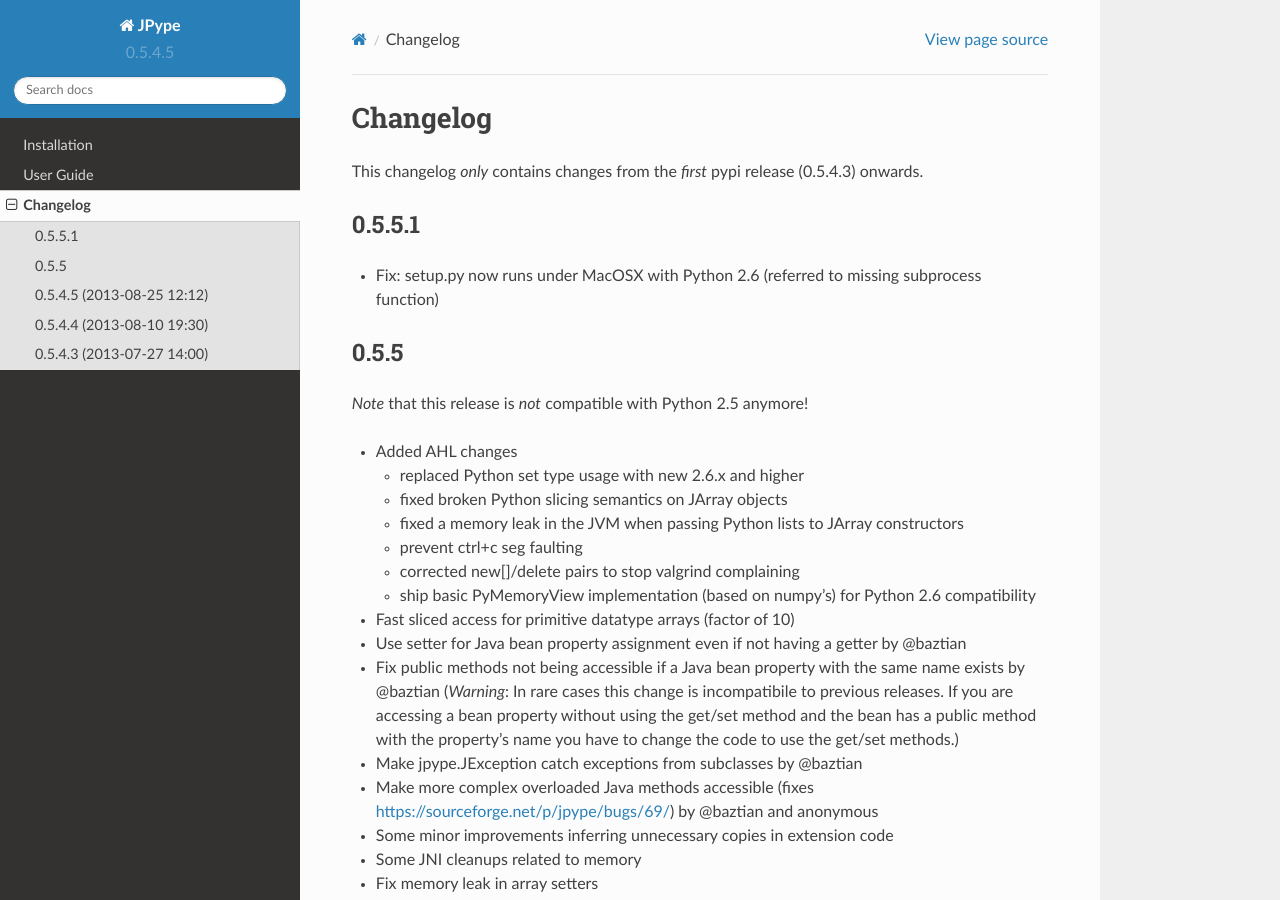
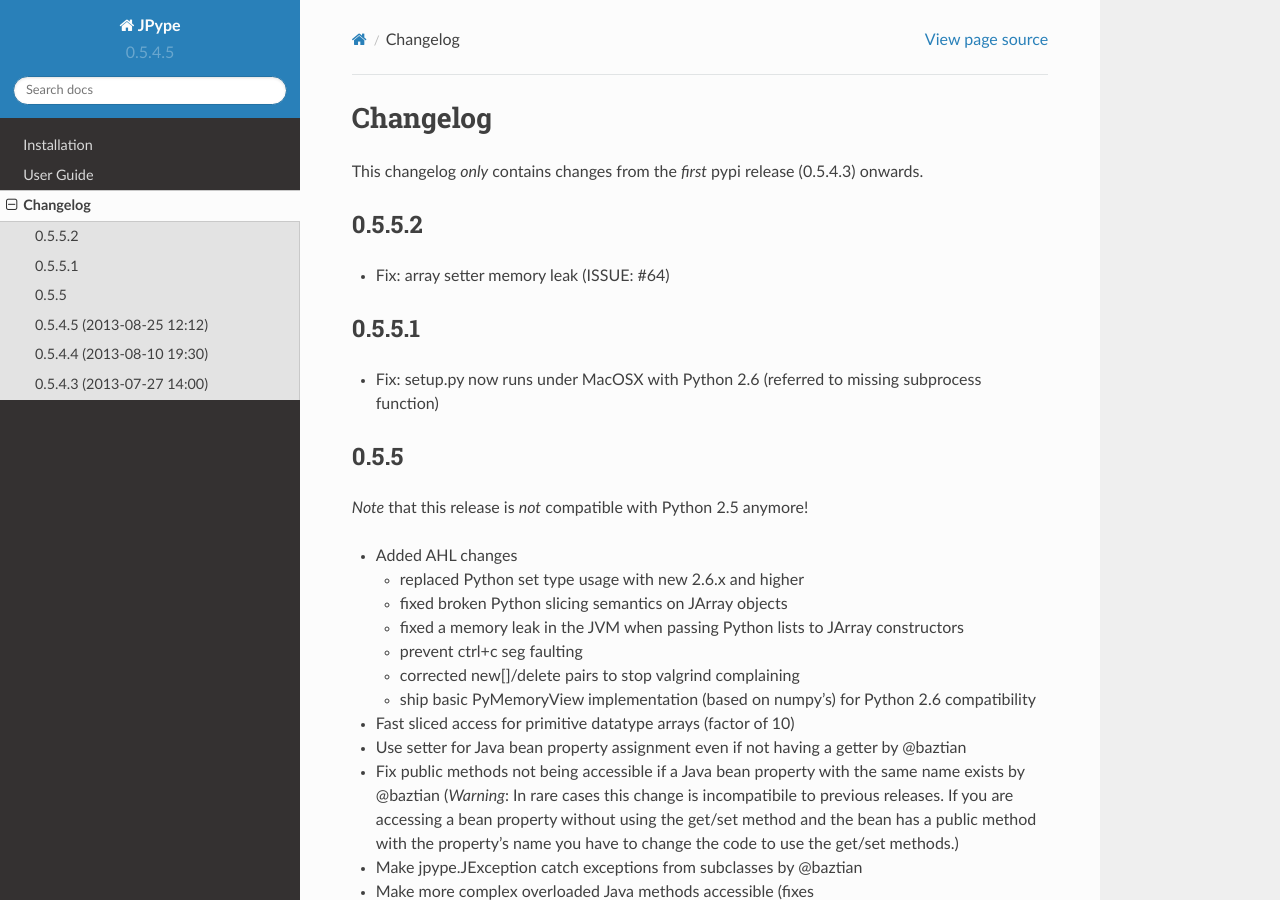
Before and after one commit to jpype-project/jpype, a Sphinx documentation site: the page built from doc/CHANGELOG.rst, in a window 1280 px wide and 900 px high. Built offline with Sphinx 7.4.7 and the Read the Docs theme 2.0.0, drawn with Linux system fonts in a browser that asks for light colours.

Commit message:
added note about fix

```diff
--- a/doc/CHANGELOG.rst
+++ b/doc/CHANGELOG.rst
@@ -2,6 +2,10 @@
 =========
 
 This changelog *only* contains changes from the *first* pypi release (0.5.4.3) onwards.
+
+0.5.5.2
+----------------------
+* Fix: array setter memory leak (ISSUE: #64)
 
 0.5.5.1
 ----------------------
```
